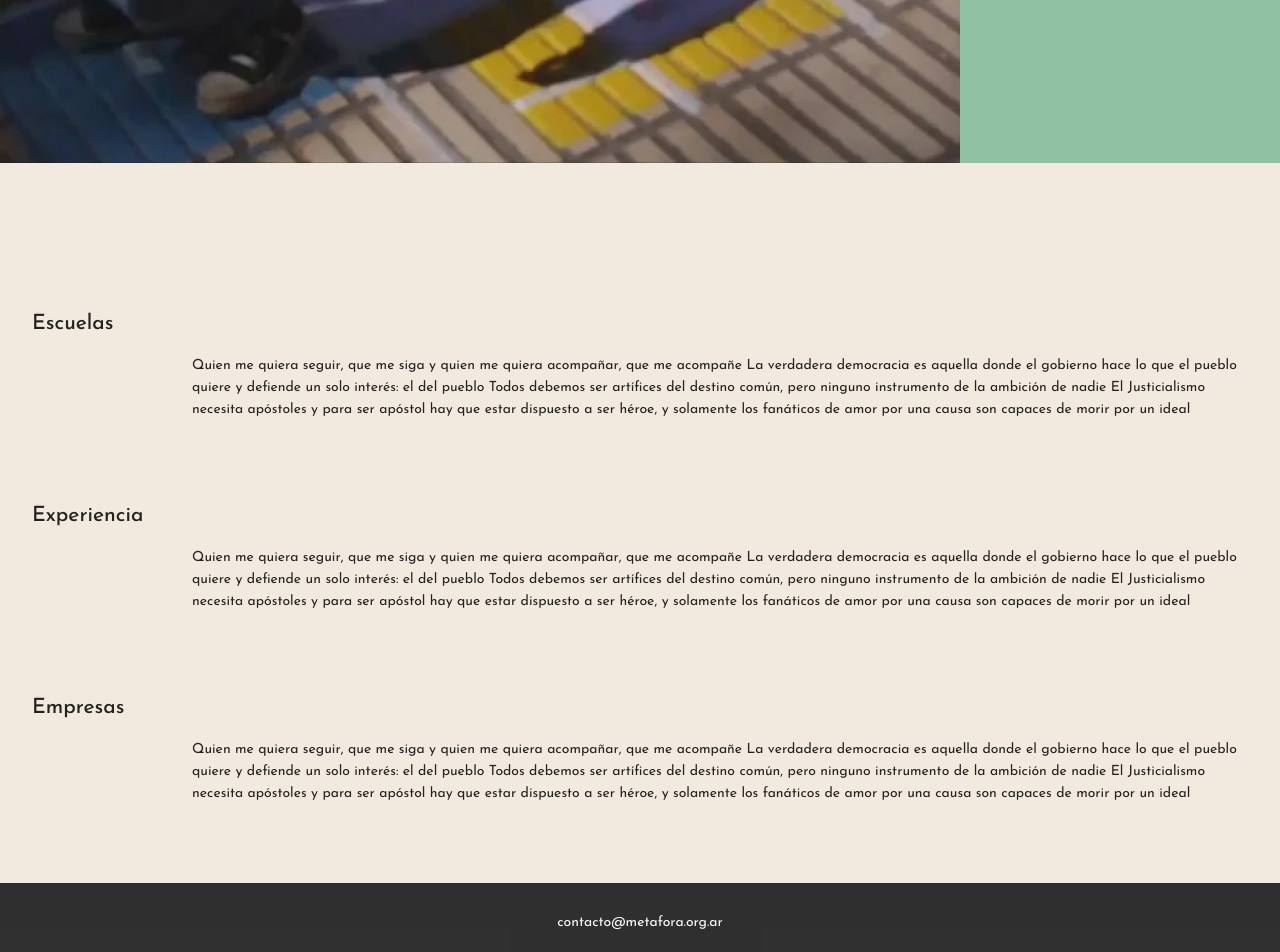
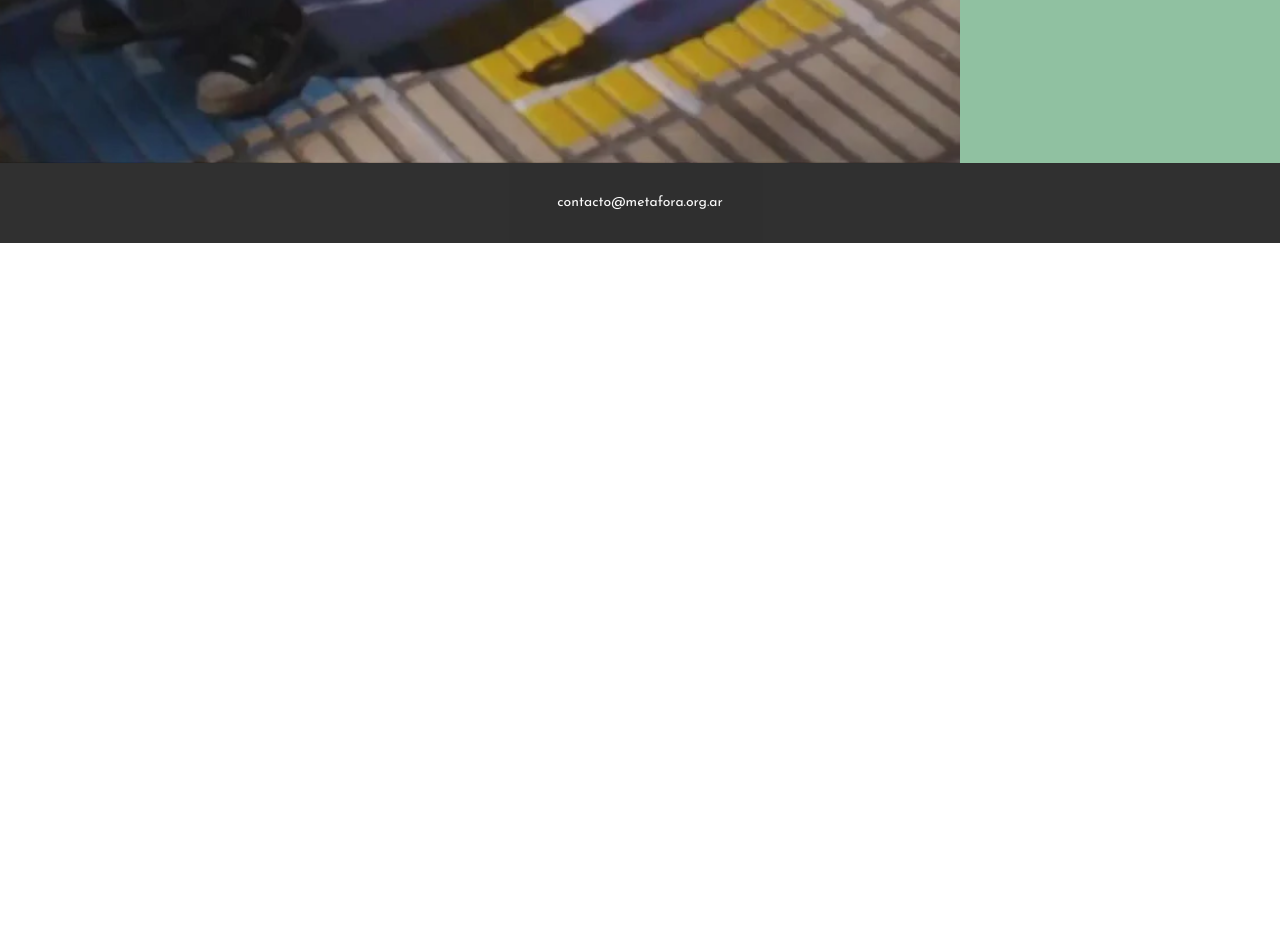
Before and after one commit to pablitxn/metafora-web, a Next.js app: page / in a window 1280 px wide. Shown: the part 2123-3075 px from the top of the page. After the commit the page ends 2366 px from the top, so only its background shows below. Built offline with nearby package versions, Linux system fonts and the light colour scheme.

Commit message:
wip: removing section for little demo

```diff
--- a/src/layouts/home/index.tsx
+++ b/src/layouts/home/index.tsx
@@ -2,7 +2,7 @@ import { FC } from "react";
 import Hero from "./hero";
 import About from "./about";
 import Video from "./video";
-import Services from "./services";
+// import Services from "./services";
 
 const Home: FC = () => {
 	return (
@@ -10,7 +10,7 @@ const Home: FC = () => {
 			<Hero />
 			<About />
 			<Video />
-			<Services />
+			{/* <Services /> */}
 		</>
 	);
 };
```
